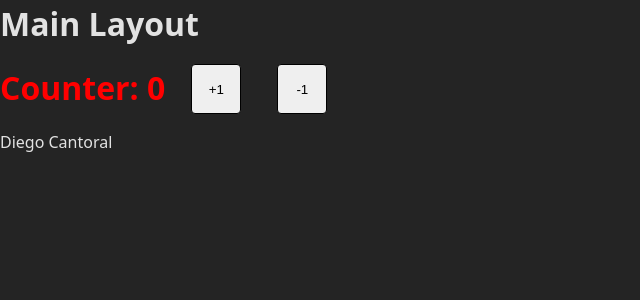
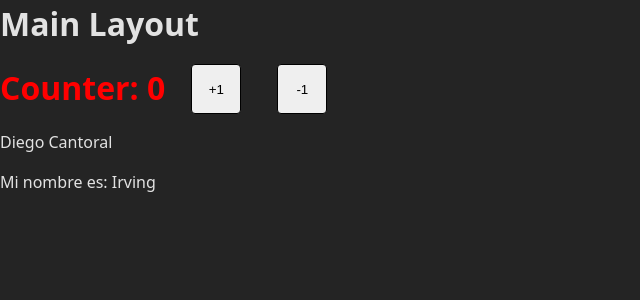
Before and after one commit to yair95Axity/git-react, a React (Vite) app: page / in a window 1280 px wide. Shown: the top 300 px of the page, without its empty margins (0-640 px from the left). Built offline with nearby package versions, Linux system fonts and the light colour scheme.

Commit message:
feature text2

```diff
--- /dev/null
+++ b/src/components/text2/Text2.tsx
@@ -0,0 +1,8 @@
+import React from 'react'
+
+export const Text2 = () => {
+    const nombre = "Irving";
+  return (
+    <div>Mi nombre es: {nombre} </div>
+  )
+}
--- a/src/layouts/MainLayout.tsx
+++ b/src/layouts/MainLayout.tsx
@@ -1,5 +1,6 @@
 import { Counter } from "../components/counter/Counter"
 import { ShowName } from "../components/show-name/ShowName"
+import { Text2 } from "../components/text2/Text2"
 import styles from './MainLayout.module.css'
 
 
@@ -10,6 +11,7 @@ export const MainLayout = () => {
 
             <Counter />
             <ShowName />
+            <Text2 />
         </div>
     )
 }
```
